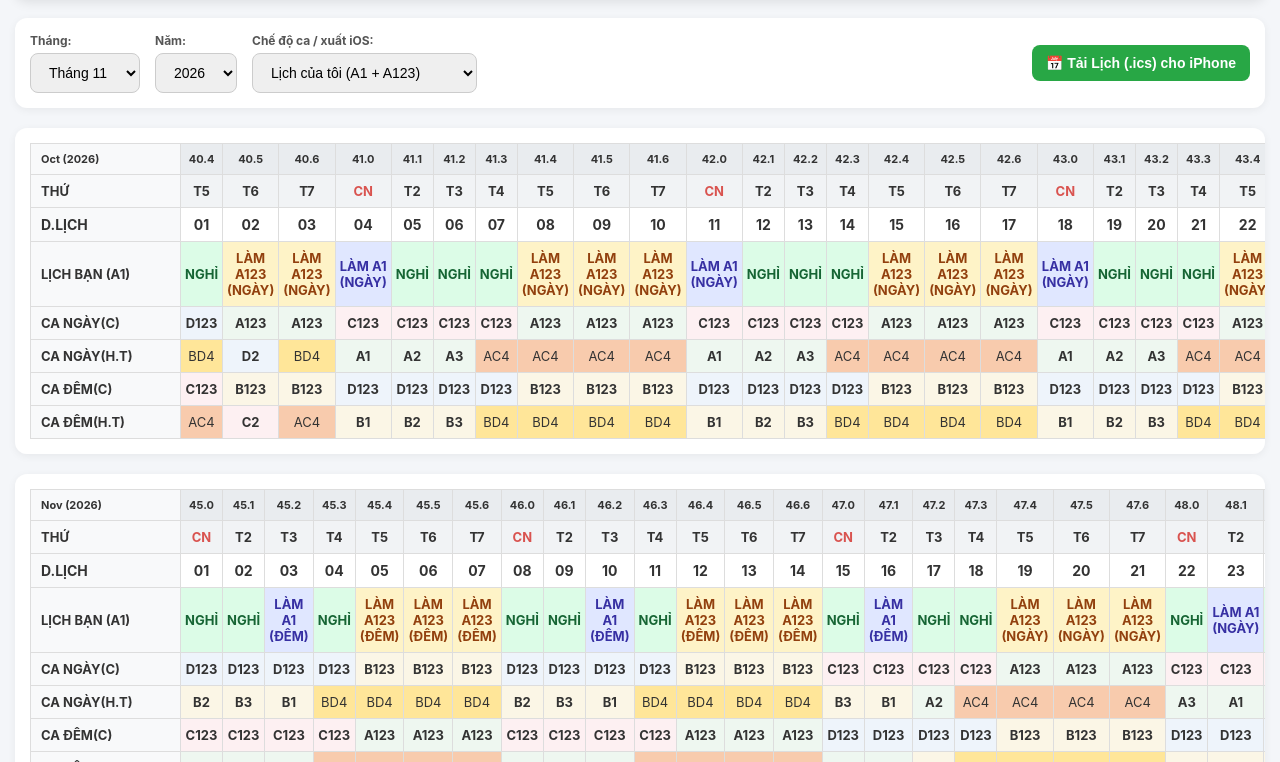
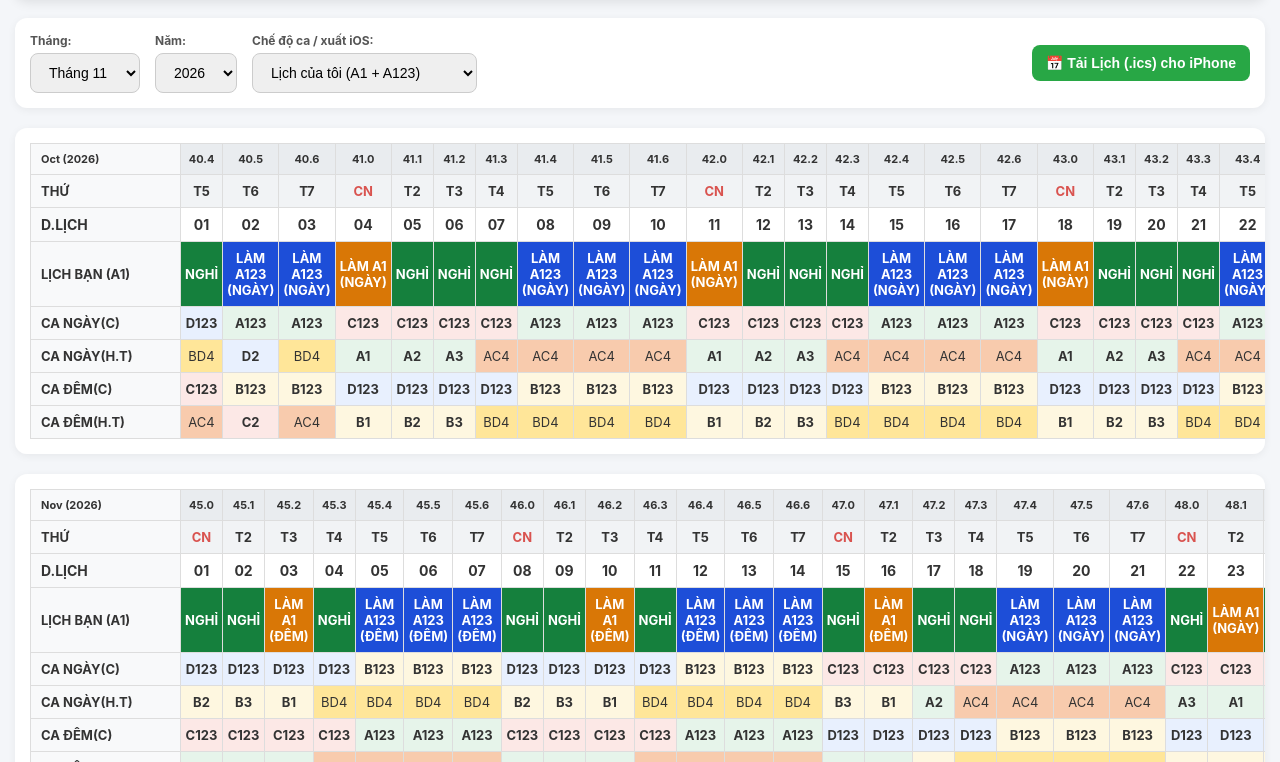
Before and after one commit to Lehoangnt/Lich-lam-viec, a plain HTML site: page index.html in a window 1280 px wide. Shown: the part 105-867 px from the top of the page. Drawn offline with Linux system fonts and the light colour scheme.

Commit message:
Update index.html

```diff
--- a/index.html
+++ b/index.html
@@ -5,25 +5,25 @@
     <meta name="viewport" content="width=device-width, initial-scale=1.0">
     <title>Lịch Ca Làm Việc Intel (10/2026 - 12/2027)</title>
     <style>
-               :root {
-            --intel-blue: #1e3a8a;       /* Xanh navy đậm chuẩn chỉnh, bớt chói hơn #0071c5 */
-            --intel-dark: #0f172a;       /* Xanh đen than cho header/tiêu đề đậm */
+                       :root {
+            --intel-blue: #0f172a;       /* Xanh đen than đậm — sắc nét, chuyên nghiệp */
+            --intel-dark: #020617;       /* Đen xanh sâu cho thanh tiêu đề/header */
 
-            /* 4 kíp phụ: hạ độ rực, giữ sắc thái phân biệt rõ */
-            --kip-a: #eef7f0;            /* Xanh bạc hà rất nhạt */
-            --kip-b: #fbf6e6;            /* Vàng kem nhạt */
-            --kip-c: #fdf0f2;            /* Hồng phấn nhạt */
-            --kip-d: #eef4fb;            /* Xanh lam nhạt */
+            /* 4 kíp phụ: giữ màu đặc trưng nhưng gọn gàng, không lấn át */
+            --kip-a: #e6f4ea;            /* Xanh lá sáng rõ */
+            --kip-b: #fef7e0;            /* Vàng sáng rõ */
+            --kip-c: #fce8e6;            /* Đỏ hồng sáng rõ */
+            --kip-d: #e8f0fe;            /* Xanh dương sáng rõ */
 
-            /* Lịch làm việc chính của bạn: nổi bật rõ nhưng không gắt */
-            --work-main: #fef3c7;        /* Vàng ấm dễ đọc cho ca làm chính */
-            --work-main-text: #92400e;   /* Nâu hổ phách tương phản cao */
+            /* Lịch làm việc chính: nổi bật nhất để nhìn phát thấy ngay */
+            --work-main: #1d4ed8;        /* Xanh coban đậm */
+            --work-main-text: #ffffff;   /* Chữ trắng tương phản tối đa */
 
-            --work-sub: #e0e7ff;         /* Xanh chàm dịu cho ca phụ/chuyển ca */
-            --work-sub-text: #3730a3;    /* Xanh tím than rõ nét */
+            --work-sub: #d97706;         /* Cam hổ phách đậm cho ca chuyển/phụ */
+            --work-sub-text: #ffffff;    /* Chữ trắng sắc nét */
 
-            --work-off: #dcfce7;         /* Xanh lá dịu cho ngày nghỉ */
-            --work-off-text: #166534;    /* Xanh lá đậm dễ nhìn */
+            --work-off: #15803d;         /* Xanh lá đậm cho ngày nghỉ */
+            --work-off-text: #ffffff;    /* Chữ trắng rõ ràng */
         }
         body {
             font-family: -apple-system, BlinkMacSystemFont, "Segoe UI", Roboto, sans-serif;
```
